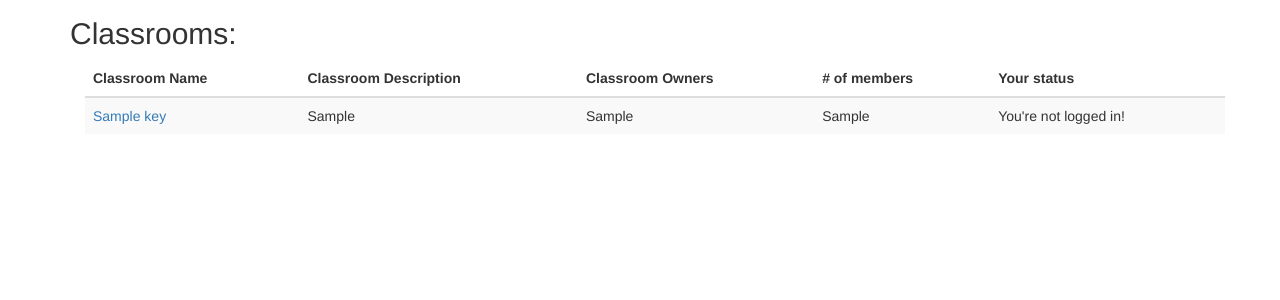
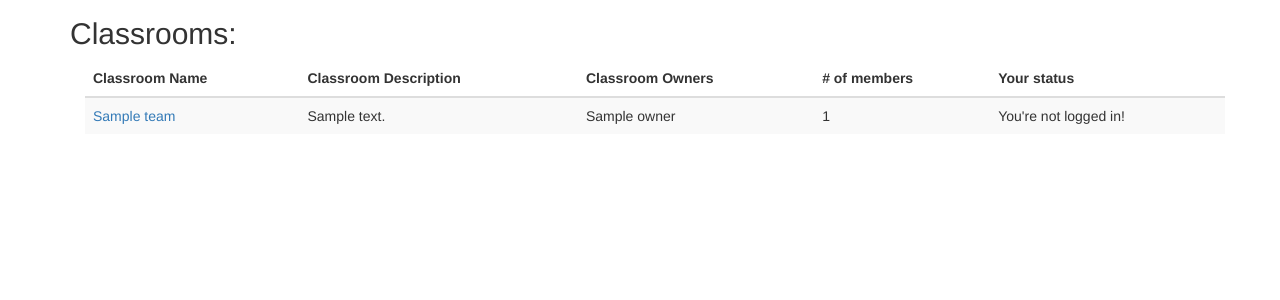
Before and after one commit to chathaway-codes/django_teams, a Django app: template django_teams/templates/django_teams/team_list.html in a window 1280 px wide. Shown: the part 125-425 px from the top of the page. Run offline with Django 3.2, Linux system fonts and the light colour scheme; the template is opened without the code that fills it: most values are stand-ins (such as "Sample title", 1, 10 or a date in 2020); data that the repository does not hold is empty; parts of the project's set-up code (start-up, migrations or seed data) failed here and were passed over; some libraries are stand-ins or nearby versions.

Commit message:
fix the order

```diff
--- a/django_teams/templates/django_teams/_table.html
+++ b/django_teams/templates/django_teams/_table.html
@@ -1,26 +1,26 @@
 {% load teams %}
 <tr>
   <td>
-    <a href="{% url 'team-detail' pk=value.0 %}">{{ key }}</a>
+    <a href="{% url 'team-detail' pk=team.id %}">{{ team.name }}</a>
     {% if not user.is_anonymous %}
-        {% if value.3 == 20 %}
-            (<a href="{% url 'team-edit' pk=value.1 %}">Admin</a>)
+        {% if team.role == 20 %}
+            (<a href="{% url 'team-edit' pk=team.pk %}">Admin</a>)
         {% endif %}
     {% endif %}
   </td>
-  <td>{% if value.2 %}{{ value.2|truncatewords:15 }}{% endif %}</td>
-  <td>{{ value.4 }}</td>
-  <td>{{ value.3 }}</td>
+  <td>{% if team.description %}{{ team.description|truncatewords:15 }}{% endif %}</td>
+  <td>{{ team.owner }}</td>
+  <td>{{ team.member_count }}</td>
   <td>
   {% if not user.is_anonymous %}
-              {% if value.5 == 0 %}
-                  <a href="{% url 'teamstatus-create' team_pk=value.1 %}">Join</a>
-              {% elif value.5 == 1 %}
+              {% if team.role == 0 %}
+                  <a href="{% url 'teamstatus-create' team_pk=team.pk %}">Join</a>
+              {% elif team.role == 1 %}
                   Pending approval
-              {% elif value.5 == 10 %}
+              {% elif team.role == 10 %}
                   Member
-              {% elif value.5 == 20 %}
-                  Teacher (<a href="{% url 'team-edit' pk=value.1 %}">Admin</a>)
+              {% elif team.role == 20 %}
+                  Teacher (<a href="{% url 'team-edit' pk=team.pk %}">Admin</a>)
               {% endif %}
       {% else %}
           You're not logged in!
--- a/django_teams/templates/django_teams/team_list.html
+++ b/django_teams/templates/django_teams/team_list.html
@@ -26,7 +26,7 @@
                 <th>Your status</th>
             </tr>
         </thead>
-        {% for key,value in teams.items %}
+        {% for team in list %}
               {% include "django_teams/_table.html" %}
 
         {% endfor %}
```
Also changed, not shown: django_teams/views.py (+29 -8 lines).
